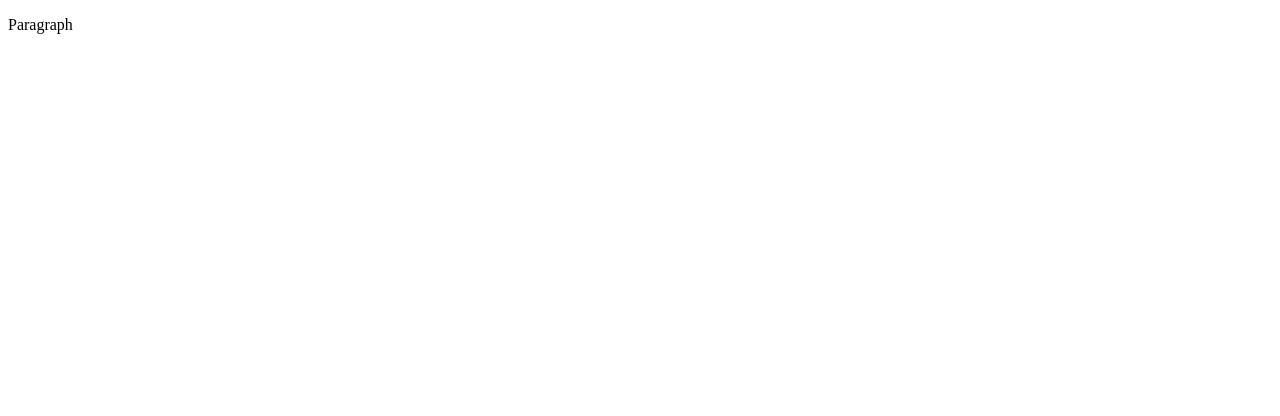
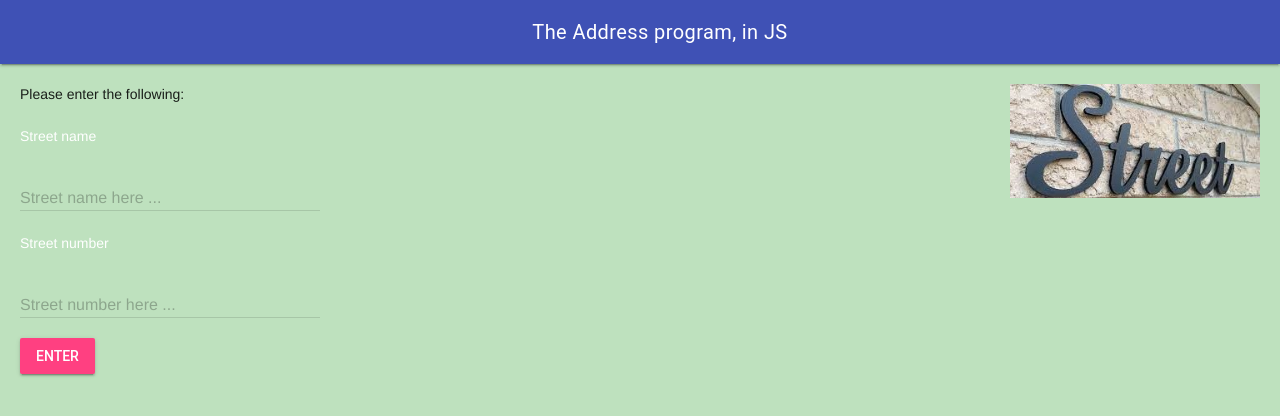
Before and after one commit to MTHS-ICD2O-1-2023/ICD2O-Unit-2-03-manya-feng, a plain HTML site: page index.html in a window 1280 px wide. Drawn offline with nearby package versions, Linux system fonts and the light colour scheme.

Commit message:
added code

```diff
--- a/css/style.css
+++ b/css/style.css
@@ -1,4 +1,30 @@
-/* Created by: Mr. Coxall
-* Created on: Sep 2020
+/* Created by: Manya
+* Created on: Mar 2024
 * This file contains the CSS for index.html
 */
+
+.mdl-layout__header-row {
+  align-items: center;
+  justify-content: center;
+}
+
+.mdl-layout__content {
+  padding-left: 15pt;
+  padding-right: 15pt;
+  padding-top: 15pt;
+}
+
+body {
+  background-color: rgb(190, 225, 190);
+}
+
+p {
+  color: white;
+  font-family: Helvetica, Arial, sans-serif;
+  font-size: 1.5rem;
+  padding-top: 5pt;
+}
+
+img {
+  float: right;
+}
--- a/index.html
+++ b/index.html
@@ -1,9 +1,61 @@
 <!DOCTYPE html>
 <html>
   <head>
-    <title>Title</title>
+    <meta charset="utf-8" />
+    <meta name="description" content="The Address program" />
+    <meta name="keywords" content="mths, icd2o" />
+    <meta name="author" content="Manya" />
+    <meta name="viewport" content="width=device-width, initial-scale=1.0" />
+    <link rel="stylesheet" href="./css/style.css" />
+    <link rel="stylesheet" href="https://fonts.googleapis.com/icon?family=Material+Icons" />
+    <link rel="stylesheet" href="https://code.getmdl.io/1.3.0/material.indigo-pink.min.css" />
+    <link rel="apple-touch-icon" sizes="180x180" href="apple-touch-icon.png" />
+    <link rel="icon" type="image/png" sizes="32x32" href="favicon-32x32.png" />
+    <link rel="icon" type="image/png" sizes="16x16" href="favicon-16x16.png" />
+    <link rel="manifest" href="site.webmanifest" />
+    <title>The Address program, in JS</title>
   </head>
   <body>
-    <p>Paragraph</p>
+    <script defer src="https://code.getmdl.io/1.3.0/material.min.js"></script>
+    <script src="./js/script.js"></script>
+    <div class="mdl-layout mdl-js-layout mdl-layout--fixed-header">
+      <header class="mdl-layout__header">
+        <div class="mdl-layout__header-row">
+          <span class="mdl-layout-title">The Address program, in JS</span>
+        </div>
+      </header>
+      <main class="mdl-layout__content">
+        <div class="right-image">
+          <img src="./images/street.jpg" alt="street image" width="250" />
+        </div>
+        <div class="page-content">Please enter the following: </div>
+        <br />
+        <form action="#">
+          <!-- Simple Textfield -->
+          <p>Street name</p>
+          <div class="mdl-textfield mdl-js-textfield">
+            <input class="mdl-textfield__input" type="text" id="street-name">
+            <label class="mdl-textfield__label" for="sample1">Street name here ...</label>
+          </div>
+          <!-- Numeric Textfield -->
+          <p>Street number</p>
+          <div class="mdl-textfield mdl-js-textfield">
+            <input class="mdl-textfield__input" type="text" pattern="-?[0-9]*(\.[0-9]+)?" id="number-entered">
+            <label class="mdl-textfield__label" for="age-entered">Street number here ...</label>
+            <span class="mdl-textfield__error">Input is not a number!</span>
+          </div>
+          <br />
+          <!-- Accent-colored raised button with ripple -->
+          <button class="mdl-button mdl-js-button mdl-button--raised mdl-js-ripple-effect mdl-button--accent"
+            onclick="enterClicked()">
+            Enter
+          </button>
+        </form>
+        <br />
+        <div class="page-content-answer">
+          <div id="user-info"></div>
+        </div>
+      </main>
+    </div>
   </body>
 </html>
--- a/js/script.js
+++ b/js/script.js
@@ -1,5 +1,18 @@
-// Copyright (c) 2020 Mr. Coxall All rights reserved
+// Copyright (c) 2024 Manya All rights reserved
 //
-// Created by: Mr. Coxall
-// Created on: Sep 2020
+// Created by: Manya
+// Created on: Mar 2024
 // This file contains the JS functions for index.html
+
+/**
+ * This function gets users street name and number and shows it back to user.
+ */
+function enterClicked() {
+  // input
+  const streetName = document.getElementById("street-name").value
+  const streetNumber = parseInt(document.getElementById("number-entered").value)
+
+  // output
+  document.getElementById("user-info").innerHTML =
+    "Your address is: " + streetNumber + " " + streetName + "."
+}
```
Also changed, not shown: android-chrome-192x192.png (added), android-chrome-512x512.png (added), apple-touch-icon.png (added), favicon-16x16.png (added), favicon-32x32.png (added), favicon.ico (added), images/street.jpg (added).
